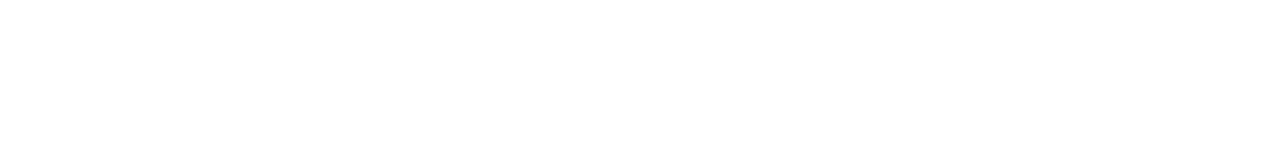
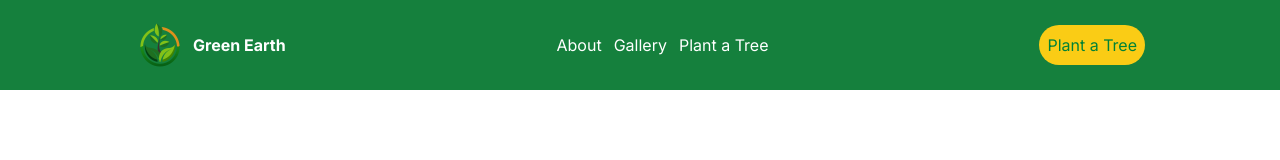
Before and after one commit to sajib4386/Green-Earth, a plain HTML site: page index.html in a window 1280 px wide. Drawn offline with nearby package versions, Linux system fonts and the light colour scheme.

Commit message:
Navbar section

```diff
--- a/index.html
+++ b/index.html
@@ -1,11 +1,30 @@
 <!DOCTYPE html>
 <html lang="en">
+
 <head>
     <meta charset="UTF-8">
     <meta name="viewport" content="width=device-width, initial-scale=1.0">
+    <script src="https://cdn.jsdelivr.net/npm/@tailwindcss/browser@4"></script>
+    <link rel="stylesheet" href="styles/idex.css">
     <title>Green-Earth</title>
 </head>
+
 <body>
+    <main>
+        <!-- Navbar Section -->
+        <section class="bg-[#15803d] flex justify-between items-center text-white py-5 px-[135px] Font-inter">
+           <div class="flex items-center gap-2">
+            <img src="assets/logo.png" alt="" class="w-[50px] h-[50px]">
+            <span class="font-bold">Green Earth</span>
+           </div>
+            <ul class="flex gap-3">
+                <li> <a href="#">About</a></li>
+                <li> <a href="#">Gallery</a></li>
+                <li><a href="#">Plant a Tree</a></li>
+            </ul>
+            <button class="bg-[#FACC15] py-2 px-2 text-green-700 rounded-3xl">Plant a Tree</button>
+        </section>
+    </main>
+</body>
 
-</body>
 </html>
--- /dev/null
+++ b/styles/idex.css
@@ -0,0 +1,8 @@
+@import url('https://fonts.googleapis.com/css2?family=Inter:ital,opsz,wght@0,14..32,100..900;1,14..32,100..900&display=swap');
+
+
+.Font-inter{
+  font-family: "Inter", sans-serif;
+  font-optical-sizing: auto;
+  font-style: normal;
+}
--- /dev/null
+++ b/styles/input.css
@@ -0,0 +1 @@
+@import "tailwindcss"
```
Also changed, not shown: assets/logo.png (added), styles/index.css (deleted).
